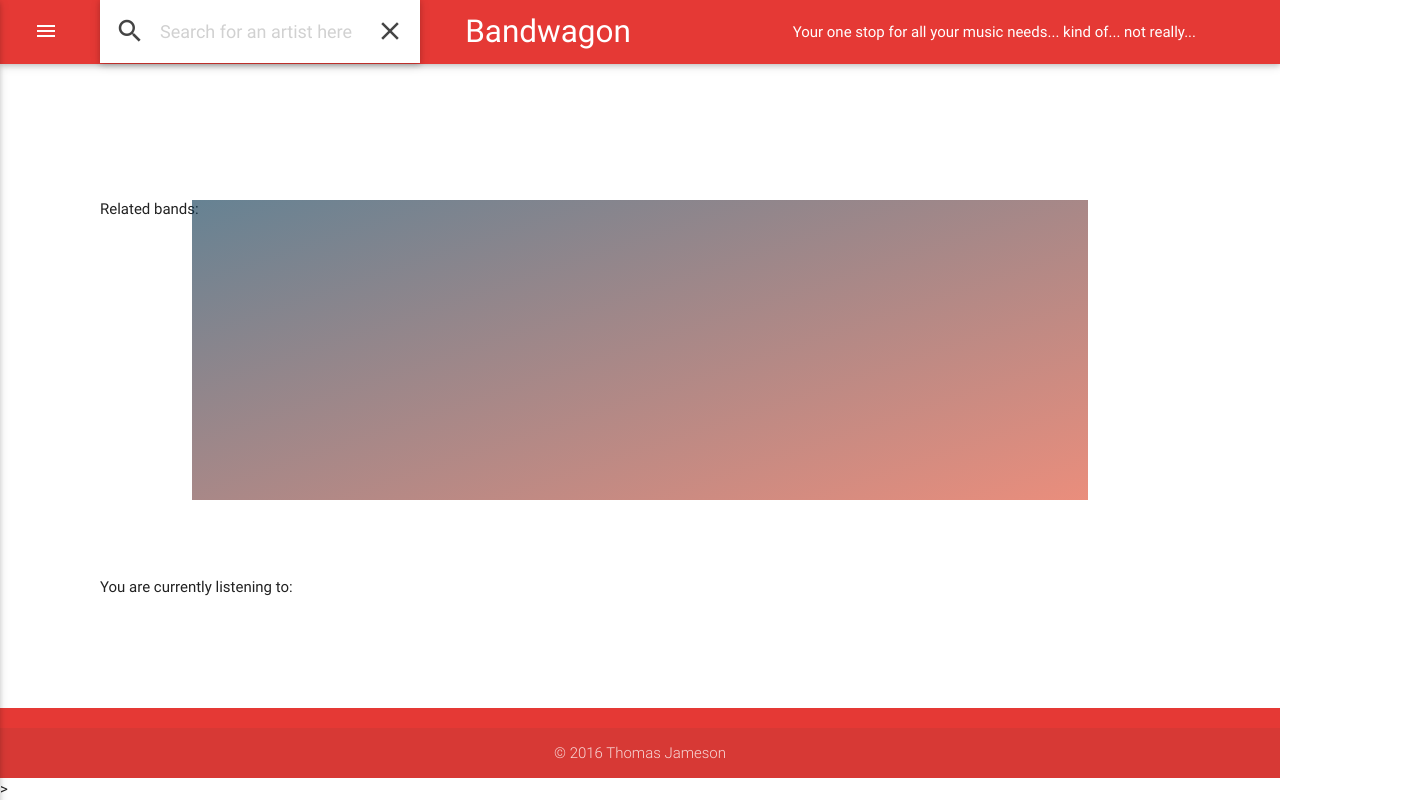
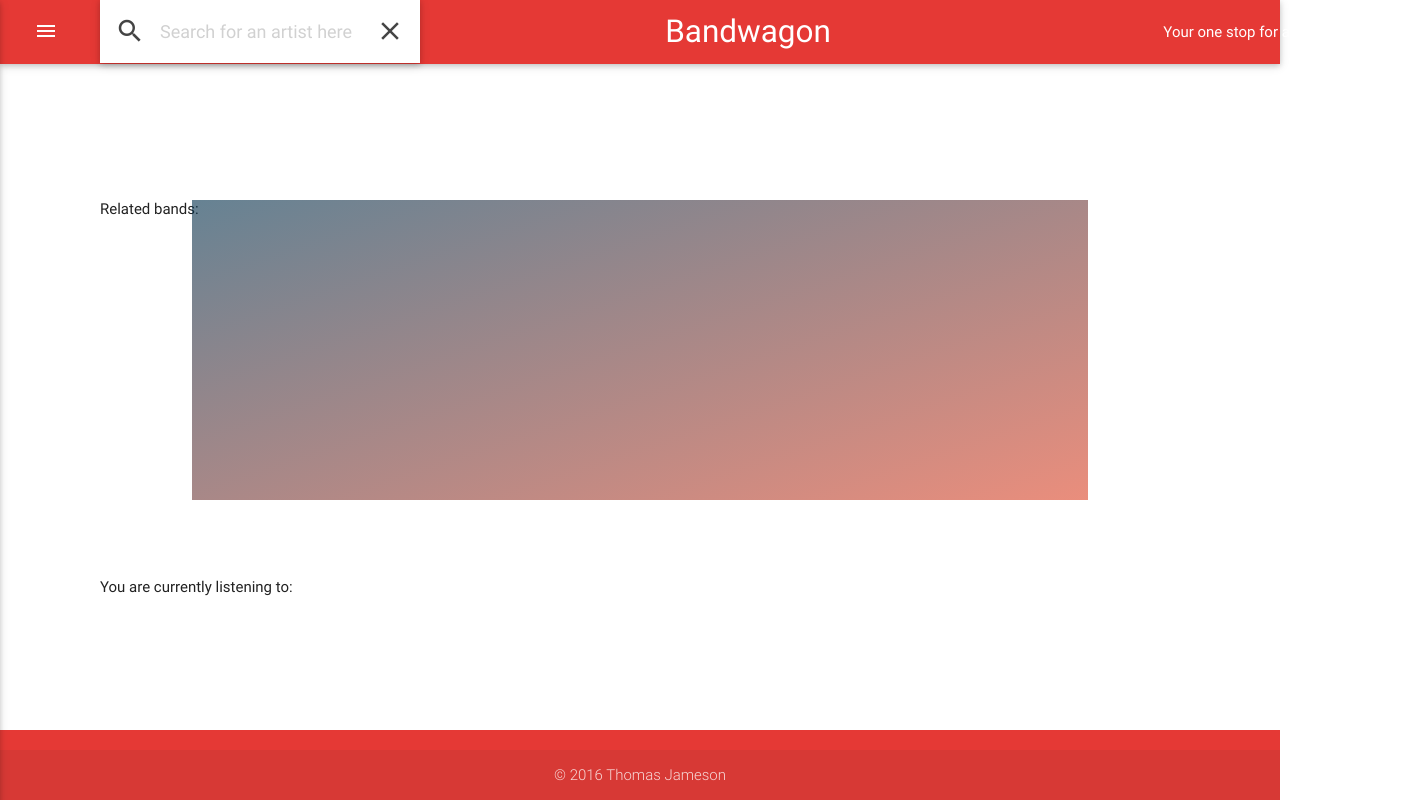
Before and after one commit to jamesont/firstQuarterProject, a plain HTML site: page index.html in a window 1280 px wide. Shown: the whole page, 1416 px wide, since content can reach past the window. Drawn offline with nearby package versions, Linux system fonts and the light colour scheme.

Commit message:
Styling edits

```diff
--- a/css/style.css
+++ b/css/style.css
@@ -52,8 +52,6 @@
   background-image: linear-gradient(to bottom right, #002f4b, #dc4225);
   opacity: .6;
   z-index: 0;
-  /*width: 714.844px;
-  height: 300px;*/
 }
 
 #Button {
@@ -67,7 +65,7 @@
 }
 
 #oneStop {
-  margin-right: -200px;
+  margin-right: -420px;
 }
 
 #madeBy {
@@ -116,3 +114,7 @@
   margin-bottom: 20px;
   list-style-type: none;
 }
+
+#logo-container {
+  margin-left: 200px
+}
--- a/index.html
+++ b/index.html
@@ -18,11 +18,11 @@
 
       <div id="thing" class="nav-wrapper container"><a id="logo-container" class="brand-logo center">Bandwagon</a>
         <ul id="oneStop" class="right hide-on-med-and-down">
-          <li>Your one stop for all your music needs... kind of... not really...</li>
+          <li>Your one stop for all your song demos</li>
         </ul>
 
         <ul id="oneStop" id="nav-mobile" class="side-nav">
-          <li>Your one stop for all your music needs... kind of... not really...</li>
+          <li>Your one stop for all your song demos</li>
         </ul>
         <!--<a href="#" data-activates="nav-mobile" class="button-collapse"><i class="material-icons">menu</i></a> -->
       </div>
@@ -58,7 +58,7 @@
       </div>
     </nav>
     <div class="section no-pad-bot" id="index-banner">
-
+      <!-- background picture -->
       <div class="container">
         <div>
           <h1 id="band-name" class="header center dark-text darken-1">
@@ -68,8 +68,6 @@
             <p id="band-bio" class="header col s12 dark"></p>
           </div>
         </div>
-        <div></div>
-        <div></div>
       </div>
       <div id="thing">
         <p>You are currently listening to:
@@ -99,4 +97,3 @@
 </body>
 
 </html>
->
--- a/js/init.js
+++ b/js/init.js
@@ -7,9 +7,11 @@
     var bandBio = data.artist.bio.summary.replace(/<a(\s[^>]*)?>.*?<\/a>/ig, '');
     var similarArtists = data.artist.similar.artist;
     $('#band-name span').text(data.artist.name);
+    //
     $('#band-name').css({
-      backgroundImage: 'url(' + data.artist.image[3]['#text'] + ')'
+      backgroundImage: 'url(' + data.artist.image[2]['#text'] + ')'
     });
+    //
     $('#sideBarImg').css({
       backgroundImage: 'url(' + data.artist.image[3]['#text'] + ')'
     });
```
